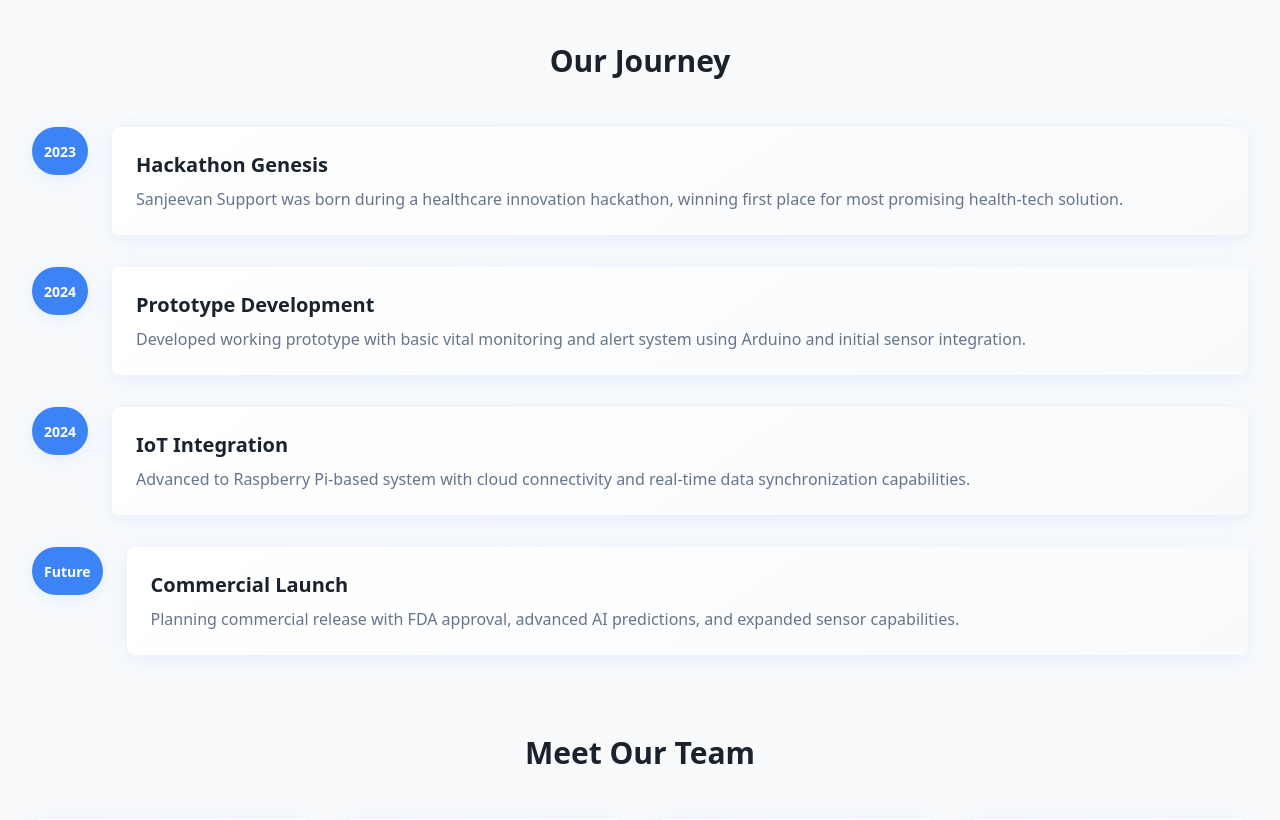
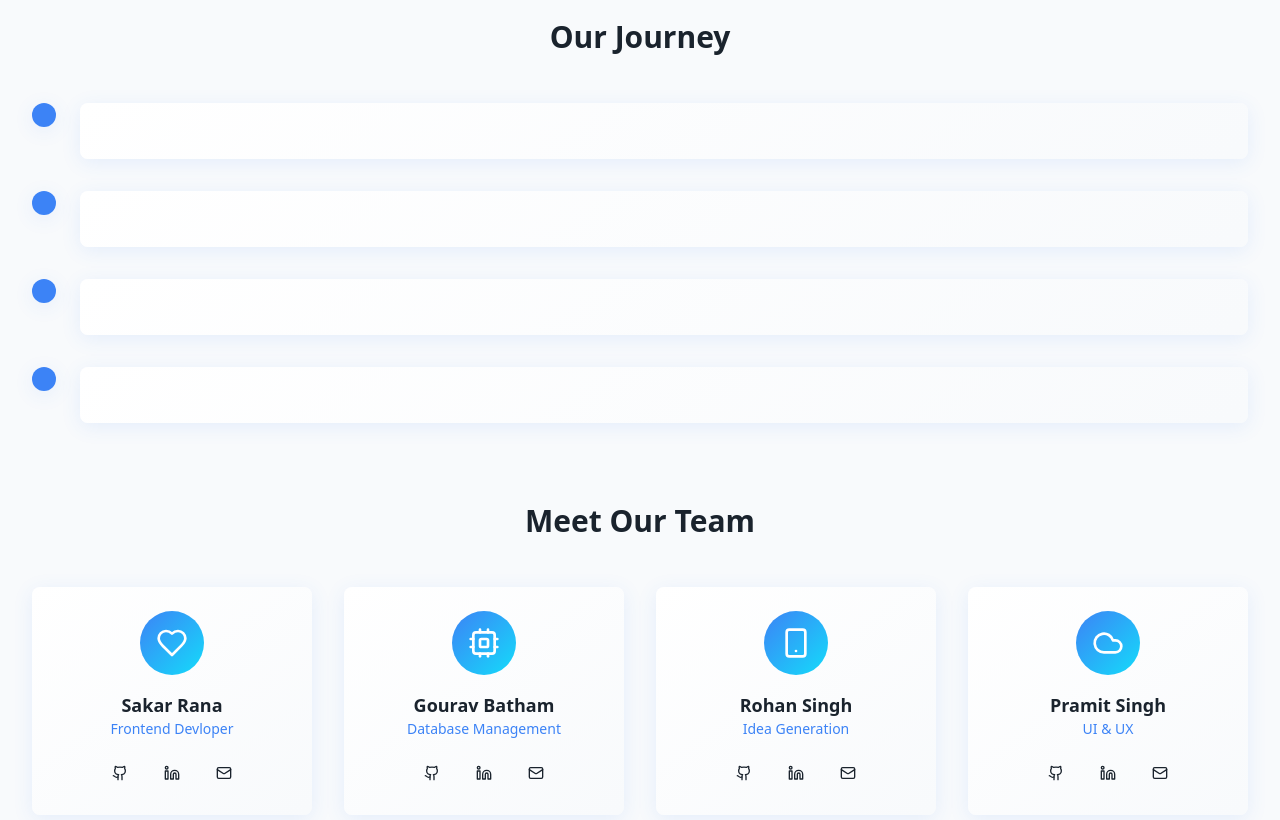
Before and after one commit to SakarRanat90/sanjeevan-health-guardian, a React (Vite) app: page /about in a window 1280 px wide. Shown: the part 1300-2120 px from the top of the page. Built offline with nearby package versions, Linux system fonts and the light colour scheme.

Commit message:
Update AboutPage.tsx

```diff
--- a/src/pages/AboutPage.tsx
+++ b/src/pages/AboutPage.tsx
@@ -47,24 +47,24 @@ export default function AboutPage() {
 
   const milestones = [
     {
-      year: "2023",
-      title: "Hackathon Genesis",
-      description: "Sanjeevan Support was born during a healthcare innovation hackathon, winning first place for most promising health-tech solution."
+      year: "",
+      title: "",
+      description: ""
     },
     {
-      year: "2024",
-      title: "Prototype Development",
-      description: "Developed working prototype with basic vital monitoring and alert system using Arduino and initial sensor integration."
+      year: "",
+      title: "",
+      description: ""
     },
     {
-      year: "2024",
-      title: "IoT Integration",
-      description: "Advanced to Raspberry Pi-based system with cloud connectivity and real-time data synchronization capabilities."
+      year: "",
+      title: "",
+      description: ""
     },
     {
-      year: "Future",
-      title: "Commercial Launch",
-      description: "Planning commercial release with FDA approval, advanced AI predictions, and expanded sensor capabilities."
+      year: "",
+      title: "",
+      description: ""
     }
   ];
 
@@ -137,7 +137,7 @@ export default function AboutPage() {
                   <div className="space-y-3">
                     <div className="flex items-center space-x-3">
                       <div className="w-2 h-2 bg-primary rounded-full"></div>
-                      <span className="text-sm">Hackathon Winner - Healthcare Innovation 2023</span>
+                      <span className="text-sm"></span>
                     </div>
                     <div className="flex items-center space-x-3">
                       <div className="w-2 h-2 bg-secondary rounded-full"></div>
@@ -145,7 +145,7 @@ export default function AboutPage() {
                     </div>
                     <div className="flex items-center space-x-3">
                       <div className="w-2 h-2 bg-accent rounded-full"></div>
-                      <span className="text-sm">Featured in TechCrunch Health Innovation Summit</span>
+                      <span className="text-sm"></span>
                     </div>
                   </div>
                 </div>
```
